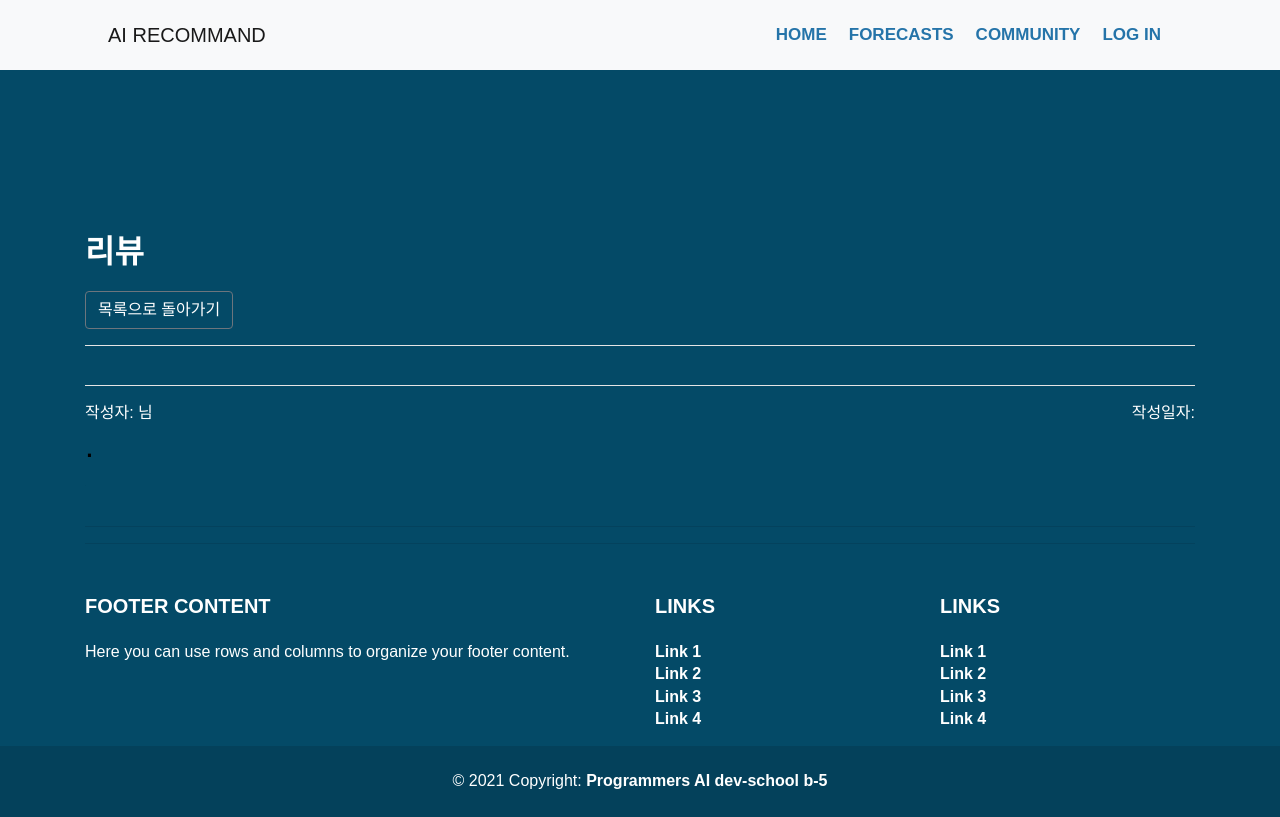
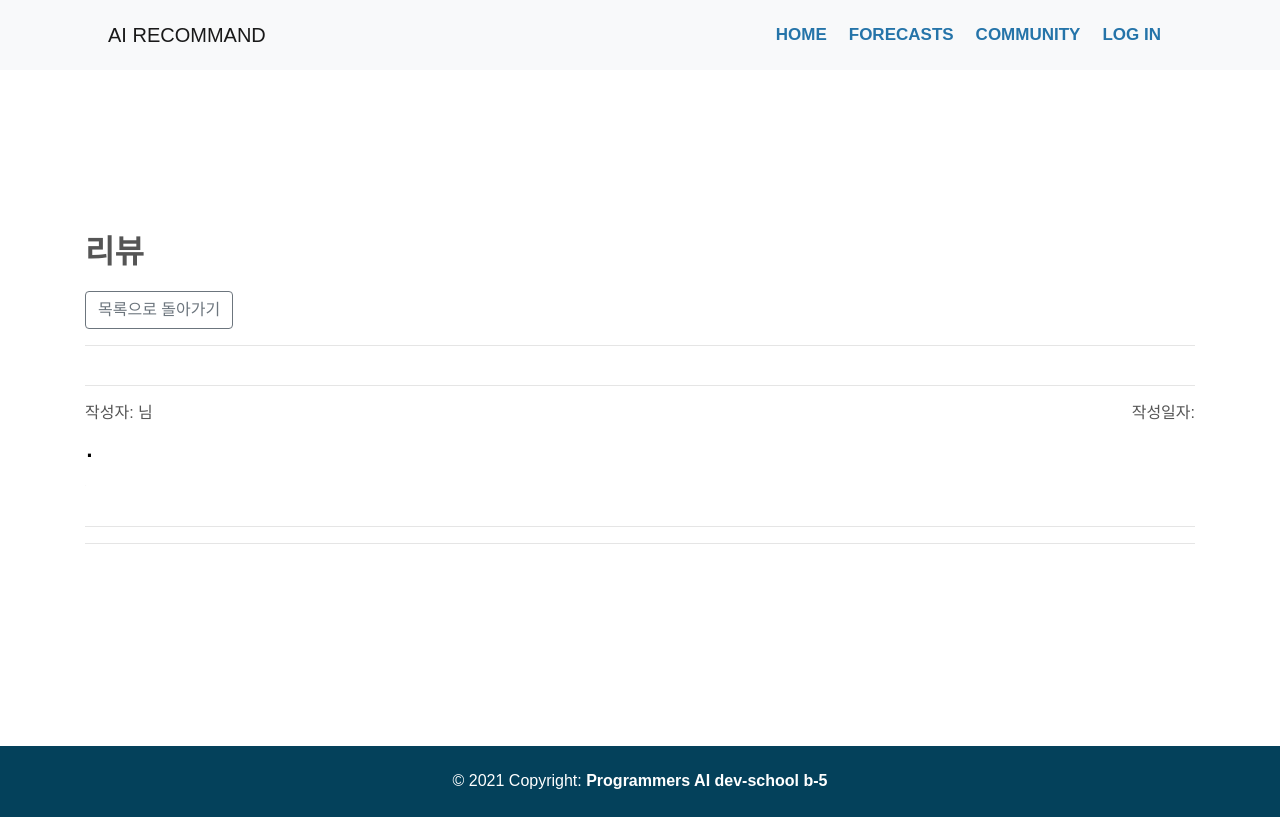
Before and after one commit to Stock-Recommandation-System-based-on-AI/web, a Django app: template backend/community/templates/community/post_detail.html in a window 1280 px wide. Run offline with Django 3.2, Linux system fonts and the light colour scheme; the template is opened without the code that fills it, so the values that code supplies are empty; some libraries are stand-ins or nearby versions.

Commit message:
backend,frontend|modify wrong word

```diff
--- a/backend/community/templates/community/post_detail.html
+++ b/backend/community/templates/community/post_detail.html
@@ -4,15 +4,15 @@
 {% endblock %}
 
 {% block content %}
-<div class="main-wrapper">
-  <div class ="container" style="margin-top: 10rem; color: white;">
+<div class="main-wrapper bg-white">
+  <div class ="container" style="margin-top: 10rem;;">
   <div class="" style="margin-top:40px">
     <!-- <hr style="height: 5px; color:rgb(243, 234, 205);" -->
     <p style="font-weight: 1000; font-size: 2rem; margin-right: 30rem;">리뷰</p>
-    <a class="btn btn-outline-secondary" href="{% url 'community:post_list' %}" style="color: white">목록으로 돌아가기</a>
-    <hr style="background-color: white">
+    <a class="btn btn-outline-secondary" href="{% url 'community:post_list' %}">목록으로 돌아가기</a>
+    <hr>
     <h2 sytle="font-weight: bold;">{{ post.title }}</h2>
-    <hr style="background-color: white">
+    <hr>
     <span>작성자: {{ post.user }}님
     <span class="float-right">작성일자: {{ post.created_at }}</span>
     <p style="font-size: 2rem; color: black;">.</p>
--- a/backend/community/templates/community/post_form.html
+++ b/backend/community/templates/community/post_form.html
@@ -21,7 +21,7 @@
 {% endblock %}
 
 {% block content %}
-<div class="main-wrapper">
+<div class="main-wrapper bg-white">
   <div style="height:20px;"></div>
   <div class="card mt-5 mx-auto text-left p-3" style = "width: 50rem;">
     <h1 class="text-center">글 작 성</h1>
--- a/backend/community/templates/community/post_list.html
+++ b/backend/community/templates/community/post_list.html
@@ -18,7 +18,7 @@
 {% endblock %}
 
 {% block content %}
-<div class="main-wrapper">
+<div class="main-wrapper bg-white">
 	<div class="container mt-5 mb-1"></div>
 	<div class="container">
 		<div class="row justify-content-md-center">
@@ -84,10 +84,10 @@
 				</div>
 				<div class="d-flex p-2 container-bottom">
 					<div class="p-2">
-						<button type="button" class="btn btn-dark"><a href="{% url 'community:post_list' %}">목록</a></button>
+						<button type="button" class="btn btn-dark"><a href="{% url 'community:post_list' %}" style="text-decoration: none; color:white">목록</a></button>
 					</div>
 					<div class="p-2">
-						<button type="button" class="btn btn-dark"><a href="{% url 'community:post_create' %}">쓰기</a></button>
+						<button type="button" class="btn btn-dark"><a href="{% url 'community:post_create' %}" style="text-decoration: none; color:white">쓰기</a></button>
 					</div>
 				</div>
 			</div>
--- a/backend/stock/models.py
+++ b/backend/stock/models.py
@@ -7,4 +7,4 @@
     symbol_id = models.CharField(max_length=100)
     container_id = models.CharField(max_length=100)
     name = models.CharField(max_length=100)
-    interest_users = models.ManyToManyField(settings.AUTH_USER_MODEL, related_name='interst_stock', blank=True)
+    interest_users = models.ManyToManyField(settings.AUTH_USER_MODEL, related_name='interest_stock', blank=True)
--- a/backend/stock/templates/stock/forecasts.html
+++ b/backend/stock/templates/stock/forecasts.html
@@ -5,7 +5,7 @@
 
 {% block additional_styles %}
 <style>
-  .title {
+.title {
   overflow: hidden;
   text-align: left;
   margin-top: 100px;
--- a/backend/stock/views.py
+++ b/backend/stock/views.py
@@ -14,14 +14,12 @@
     d = 0
 else:
     d = 1
-
 today = (date.today() - timedelta(d)).strftime('%Y%m%d')
 # pykrx 라이브러리에서는 주말날짜의 데이터를 지원하지 않는다. 주말인경우 금요일로 날짜를 맞춘다.
-
 if date(int(today[:4]), int(today[4:6]), int(today[6:])).weekday() > 4:
     minus_day = date(int(today[:4]), int(today[4:6]), int(today[6:])).weekday() - 4
-    today = (date.today() - timedelta(minus_day)).strftime('%Y%m%d')
 
+    today = (date.today() - timedelta(minus_day) - timedelta(d)).strftime('%Y%m%d')
 # Create your views here.
 def main_page(request):
     return render(request, 'stock/main_page.html')
```
Also changed, not shown: backend/accounts/migrations/0001_initial.py, backend/community/migrations/0001_initial.py, backend/stock/migrations/0001_initial.py.
